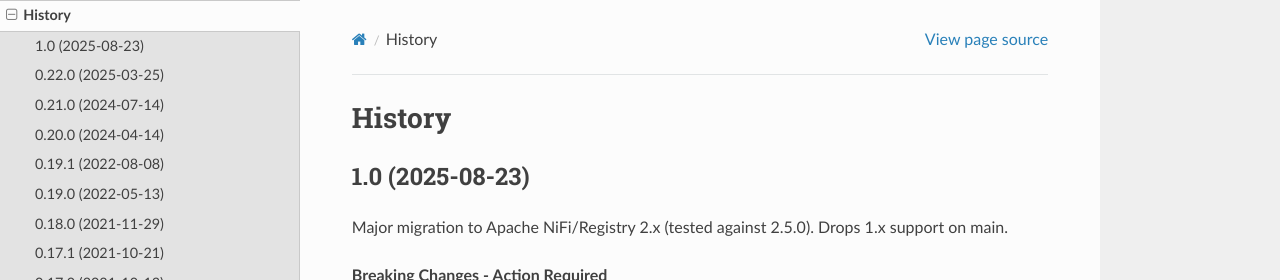
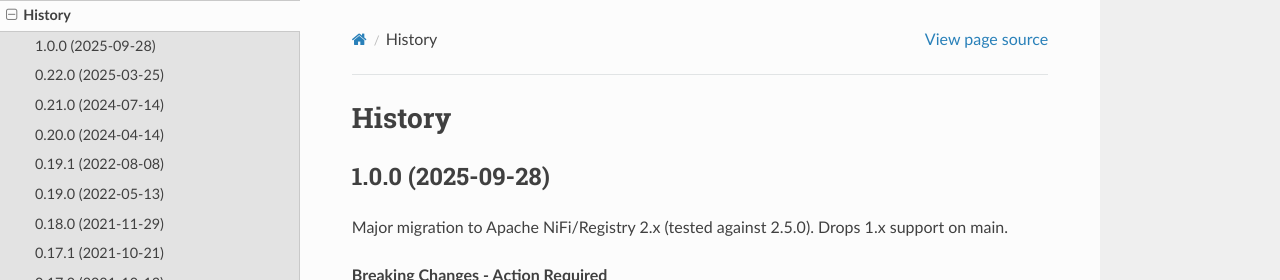
Before and after one commit to Chaffelson/nipyapi, a Sphinx documentation site: the page built from docs/history.rst, in a window 1280 px wide and 900 px high. Shown: the top 280 px of the window. Built offline with Sphinx 7.4.7 and the Read the Docs theme 3.1.0, drawn with Linux system fonts in a browser that asks for light colours; the version number could not be read and is left out.

Commit message:
Prepare release 1.0.0: update release date

```diff
--- a/docs/history.rst
+++ b/docs/history.rst
@@ -2,7 +2,7 @@
 History
 =======
 
-1.0 (2025-08-23)
+1.0.0 (2025-09-28)
 -------------------
 
 | Major migration to Apache NiFi/Registry 2.x (tested against 2.5.0). Drops 1.x support on main.
```
